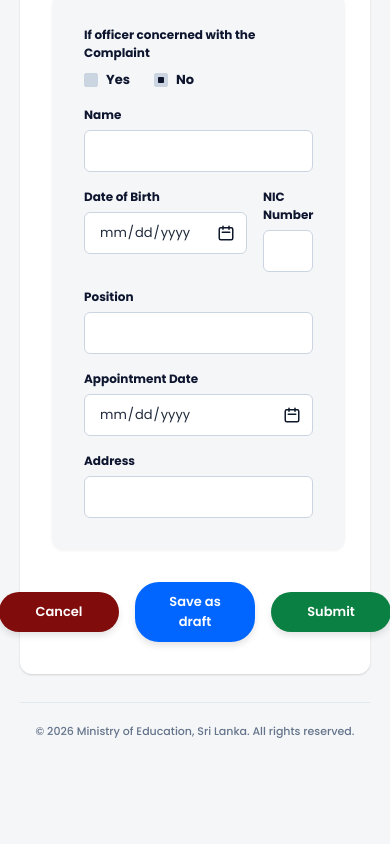
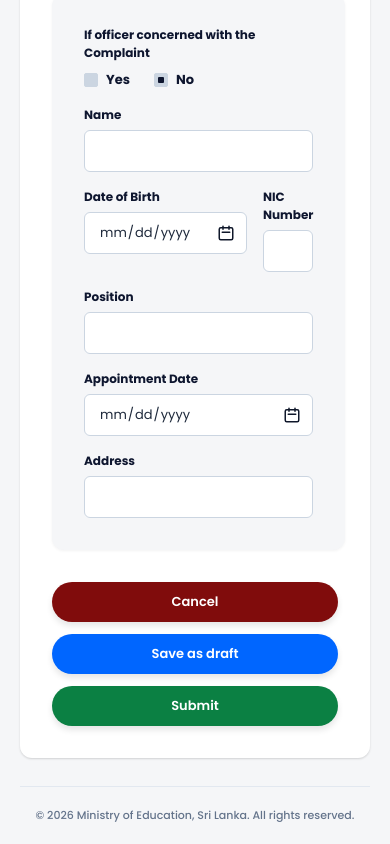
Before and after one commit to Avishka-kavishan/Discipline-Management-Monitoring-System, a Next.js app: page /subject/add-details in a window 390 px wide. Shown: the part 1283-2127 px from the top of the page. Before the commit the page ends 2043 px from the top, so only its background shows below. Built offline with nearby package versions, Linux system fonts and the light colour scheme; a web font is replaced by a local one.

Commit message:
add responsive CSS styles for subject case details page

```diff
--- a/app/subject/add-details/add-details.css
+++ b/app/subject/add-details/add-details.css
@@ -403,3 +403,18 @@
 .btn-action-submit:active {
   transform: translateY(0);
 }
+
+@media (max-width: 640px) {
+  .add-details-form-actions {
+    flex-direction: column;
+    gap: 12px;
+  }
+
+  .add-details-form-actions .btn-action-cancel,
+  .add-details-form-actions .btn-action-draft,
+  .add-details-form-actions .btn-action-submit {
+    width: 100%;
+    box-sizing: border-box;
+    text-align: center;
+  }
+}
```
